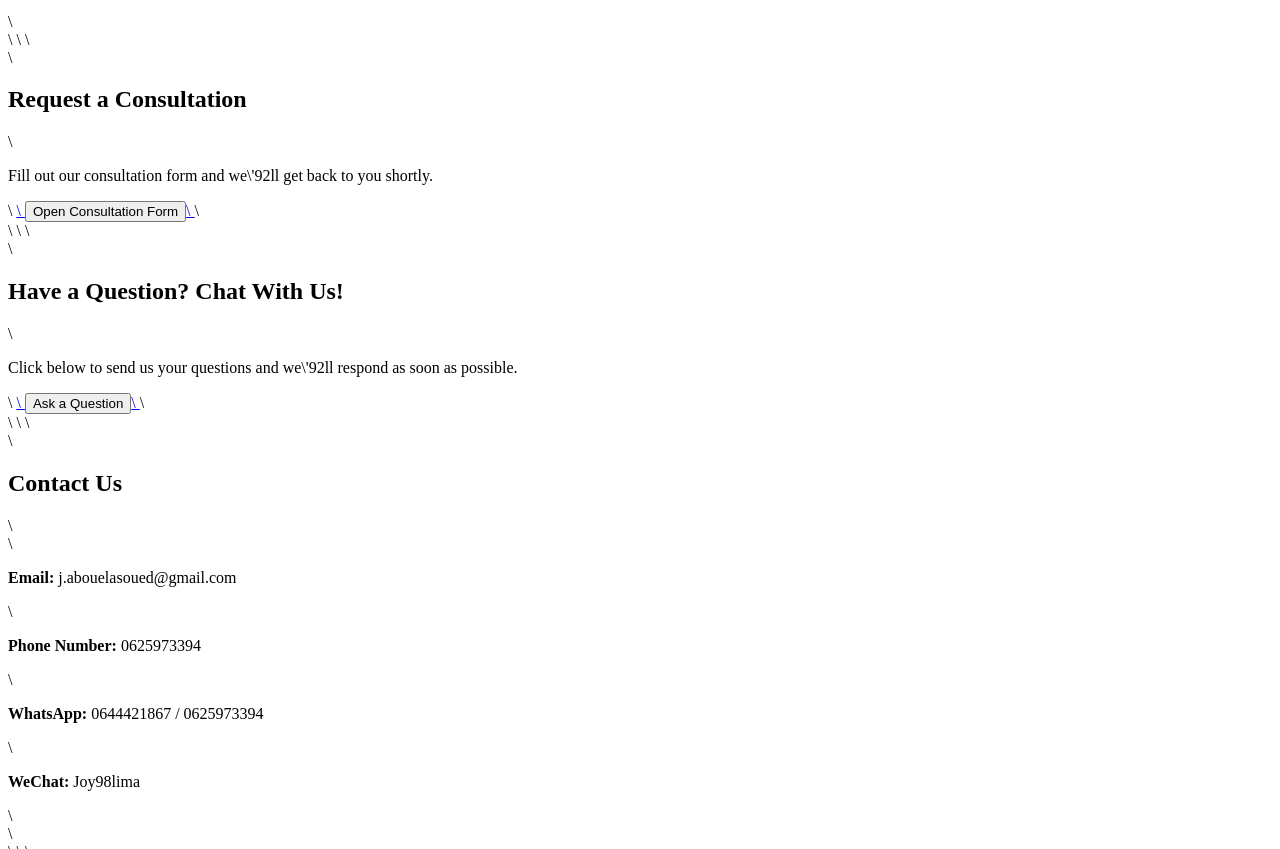
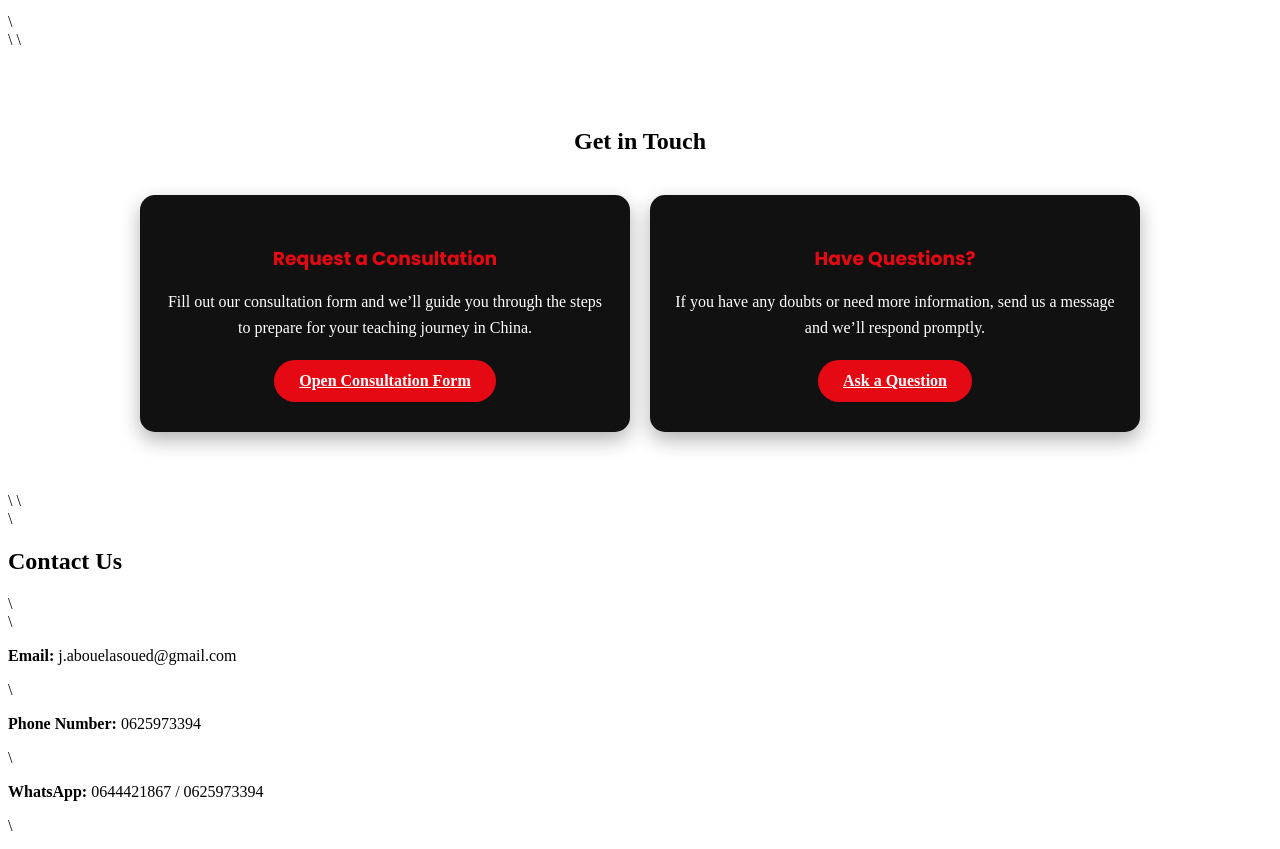
Before and after one commit to jabouelasoued-jpg/chinaway-website, a plain HTML site: page index.html in a window 1280 px wide. Shown: the part 1655-2504 px from the top of the page. Drawn offline with Linux system fonts and the light colour scheme.

Commit message:
Update index.html

```diff
--- a/index.html
+++ b/index.html
@@ -188,23 +188,86 @@
         </ul>\
     </section>\
 \
-    <!-- Consultation Form Section -->\
-    <section id="consultation">\
-        <h2>Request a Consultation</h2>\
-        <p>Fill out our consultation form and we\'92ll get back to you shortly.</p>\
-        <a href="https://forms.gle/PFwAvhb91FQJiJ8h8" target="_blank">\
-            <button>Open Consultation Form</button>\
-        </a>\
-    </section>\
-\
-    <!-- Chat / Questions Section -->\
-    <section id="chat">\
-        <h2>Have a Question? Chat With Us!</h2>\
-        <p>Click below to send us your questions and we\'92ll respond as soon as possible.</p>\
-        <a href="https://forms.gle/PFwAvhb91FQJiJ8h8" target="_blank">\
-            <button>Ask a Question</button>\
-        </a>\
-    </section>\
+    <!-- CONSULTATION & CHAT SECTION -->
+<section id="consultation-chat">
+    <h2>Get in Touch</h2>
+    <div class="card-container">
+        <!-- Consultation Card -->
+        <div class="card">
+            <h3>Request a Consultation</h3>
+            <p>Fill out our consultation form and we’ll guide you through the steps to prepare for your teaching journey in China.</p>
+            <a href="https://forms.gle/PFwAvhb91FQJiJ8h8" target="_blank" class="btn-card">Open Consultation Form</a>
+        </div>
+
+        <!-- Chat / Questions Card -->
+        <div class="card">
+            <h3>Have Questions?</h3>
+            <p>If you have any doubts or need more information, send us a message and we’ll respond promptly.</p>
+            <a href="https://forms.gle/PFwAvhb91FQJiJ8h8" target="_blank" class="btn-card">Ask a Question</a>
+        </div>
+    </div>
+</section>
+
+<style>
+/* CARD SECTION STYLES */
+#consultation-chat {
+    padding: 60px 20px;
+    max-width: 1000px;
+    margin: auto;
+    text-align: center;
+}
+
+.card-container {
+    display: flex;
+    justify-content: space-around;
+    flex-wrap: wrap;
+    gap: 20px;
+    margin-top: 40px;
+}
+
+.card {
+    background: #111; /* dark background */
+    color: #fff;
+    border-radius: 15px;
+    padding: 30px 20px;
+    flex: 1 1 300px;
+    max-width: 450px;
+    transition: 0.3s;
+    box-shadow: 0 8px 20px rgba(0,0,0,0.3);
+}
+
+.card:hover {
+    transform: translateY(-5px);
+    box-shadow: 0 12px 25px rgba(0,0,0,0.4);
+}
+
+.card h3 {
+    font-family: 'Poppins', sans-serif;
+    color: #e50914;
+    margin-bottom: 15px;
+}
+
+.card p {
+    font-size: 1em;
+    line-height: 1.6;
+    margin-bottom: 20px;
+}
+
+.btn-card {
+    display: inline-block;
+    background: #e50914;
+    color: #fff;
+    padding: 12px 25px;
+    border-radius: 50px;
+    font-weight: bold;
+    transition: 0.3s;
+}
+
+.btn-card:hover {
+    background: #fff;
+    color: #e50914;
+}
+</style>
 \
     <!-- Contact Section -->\
     <section id="contact">\
```
